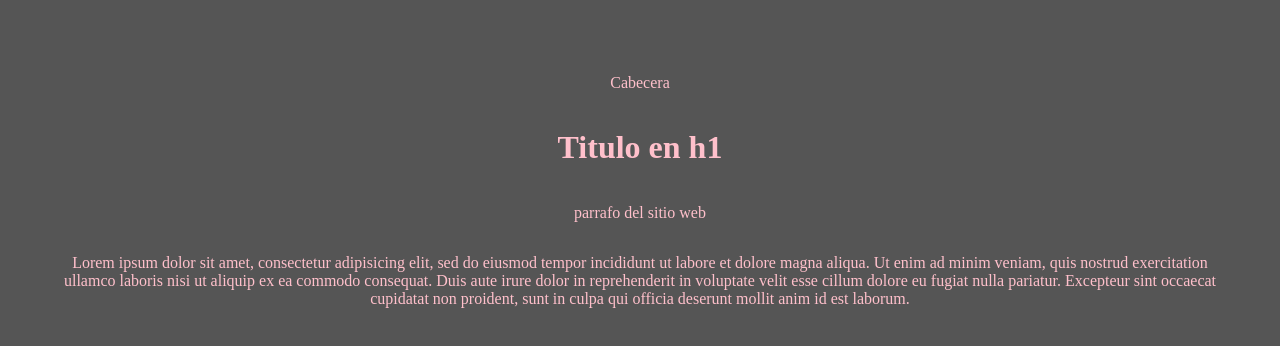
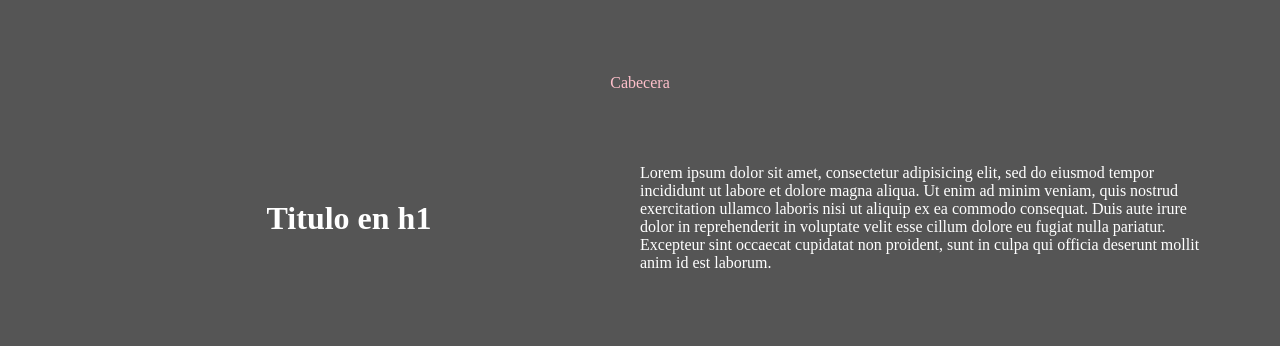
Before and after one commit to lolencio20/Pruebas-git-GitHub, a plain HTML site: page index.html in a window 1280 px wide. Drawn offline with Linux system fonts and the light colour scheme.

Commit message:
diseño estetico de cabecera finalizado

```diff
--- a/c.css
+++ b/c.css
@@ -8,3 +8,15 @@ body{
     align-items: center;
     text-align: center;
 }
+.title{
+	color: white;
+    display: flex;
+    padding: 40px 0px;
+    align-items: center;
+}
+.title h1, .title p{
+	width: 50%;
+}
+.title p{
+	text-align: initial;
+}
--- a/index.html
+++ b/index.html
@@ -8,14 +8,16 @@
 </head>
 <body>
 	<p>Cabecera</p>
+	<div class="title">
 		<h1>Titulo en h1</h1>
-	<p>parrafo del sitio web</p>
 		<p>Lorem ipsum dolor sit amet, consectetur adipisicing elit, sed do eiusmod
 		tempor incididunt ut labore et dolore magna aliqua. Ut enim ad minim veniam,
 		quis nostrud exercitation ullamco laboris nisi ut aliquip ex ea commodo
 		consequat. Duis aute irure dolor in reprehenderit in voluptate velit esse
 		cillum dolore eu fugiat nulla pariatur. Excepteur sint occaecat cupidatat non
 		proident, sunt in culpa qui officia deserunt mollit anim id est laborum.</p>
+	</div>
+
 
 </body>
 </html>
```
Lines whose indentation alone changed are shown as unchanged.
